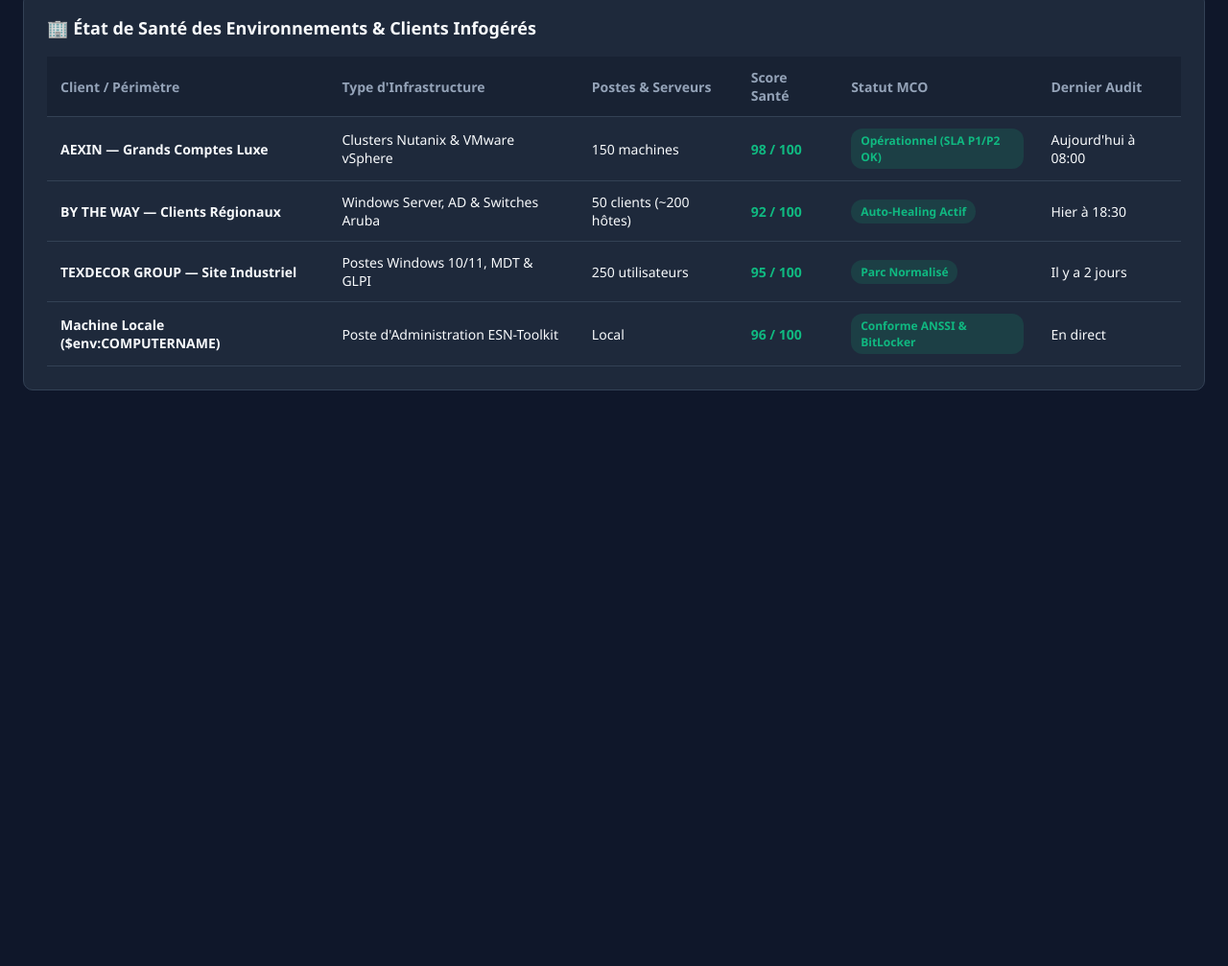
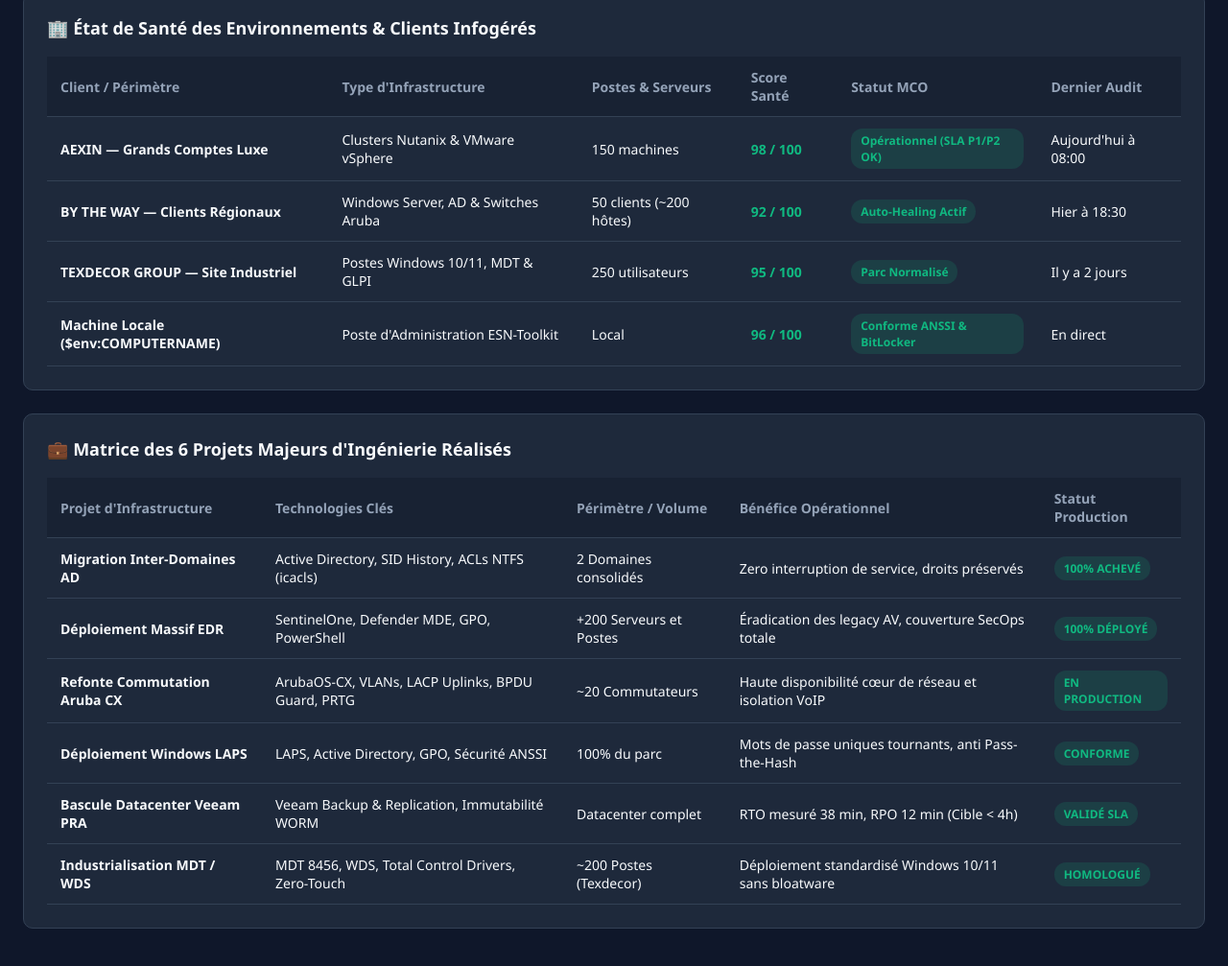
Before and after one commit to aberrada-engineer/windows-support-automation-toolkit, a plain HTML site: page WebDashboard/index.html in a window 1280 px wide. Shown: the part 295-1302 px from the top of the page at 96% size. Before the commit the page ends 800 px from the top, so only its background shows below. Drawn offline with Linux system fonts and the light colour scheme.

```diff
--- a/WebDashboard/index.html
+++ b/WebDashboard/index.html
@@ -234,5 +234,66 @@
             </tbody>
         </table>
     </div>
+
+    <div class="main-card">
+        <div class="card-header">
+            <h2>💼 Matrice des 6 Projets Majeurs d'Ingénierie Réalisés</h2>
+        </div>
+        <table>
+            <thead>
+                <tr>
+                    <th>Projet d'Infrastructure</th>
+                    <th>Technologies Clés</th>
+                    <th>Périmètre / Volume</th>
+                    <th>Bénéfice Opérationnel</th>
+                    <th>Statut Production</th>
+                </tr>
+            </thead>
+            <tbody>
+                <tr>
+                    <td><b>Migration Inter-Domaines AD</b></td>
+                    <td>Active Directory, SID History, ACLs NTFS (icacls)</td>
+                    <td>2 Domaines consolidés</td>
+                    <td>Zero interruption de service, droits préservés</td>
+                    <td><span class="pill pill-green">100% ACHEVÉ</span></td>
+                </tr>
+                <tr>
+                    <td><b>Déploiement Massif EDR</b></td>
+                    <td>SentinelOne, Defender MDE, GPO, PowerShell</td>
+                    <td>+200 Serveurs et Postes</td>
+                    <td>Éradication des legacy AV, couverture SecOps totale</td>
+                    <td><span class="pill pill-green">100% DÉPLOYÉ</span></td>
+                </tr>
+                <tr>
+                    <td><b>Refonte Commutation Aruba CX</b></td>
+                    <td>ArubaOS-CX, VLANs, LACP Uplinks, BPDU Guard, PRTG</td>
+                    <td>~20 Commutateurs</td>
+                    <td>Haute disponibilité cœur de réseau et isolation VoIP</td>
+                    <td><span class="pill pill-green">EN PRODUCTION</span></td>
+                </tr>
+                <tr>
+                    <td><b>Déploiement Windows LAPS</b></td>
+                    <td>LAPS, Active Directory, GPO, Sécurité ANSSI</td>
+                    <td>100% du parc</td>
+                    <td>Mots de passe uniques tournants, anti Pass-the-Hash</td>
+                    <td><span class="pill pill-green">CONFORME</span></td>
+                </tr>
+                <tr>
+                    <td><b>Bascule Datacenter Veeam PRA</b></td>
+                    <td>Veeam Backup & Replication, Immutabilité WORM</td>
+                    <td>Datacenter complet</td>
+                    <td>RTO mesuré 38 min, RPO 12 min (Cible &lt; 4h)</td>
+                    <td><span class="pill pill-green">VALIDÉ SLA</span></td>
+                </tr>
+                <tr>
+                    <td><b>Industrialisation MDT / WDS</b></td>
+                    <td>MDT 8456, WDS, Total Control Drivers, Zero-Touch</td>
+                    <td>~200 Postes (Texdecor)</td>
+                    <td>Déploiement standardisé Windows 10/11 sans bloatware</td>
+                    <td><span class="pill pill-green">HOMOLOGUÉ</span></td>
+                </tr>
+            </tbody>
+        </table>
+    </div>
 </body>
 </html>
```
Also changed, not shown: 7 other files.
